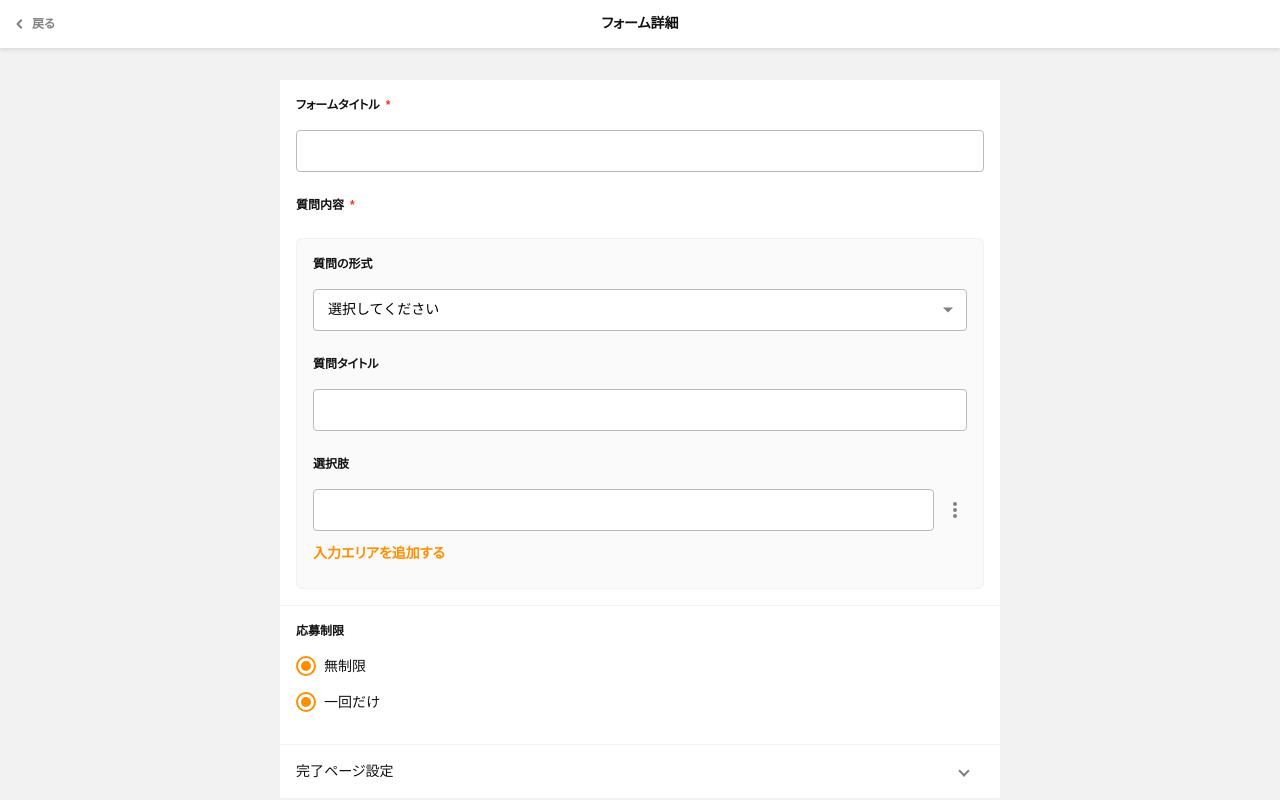
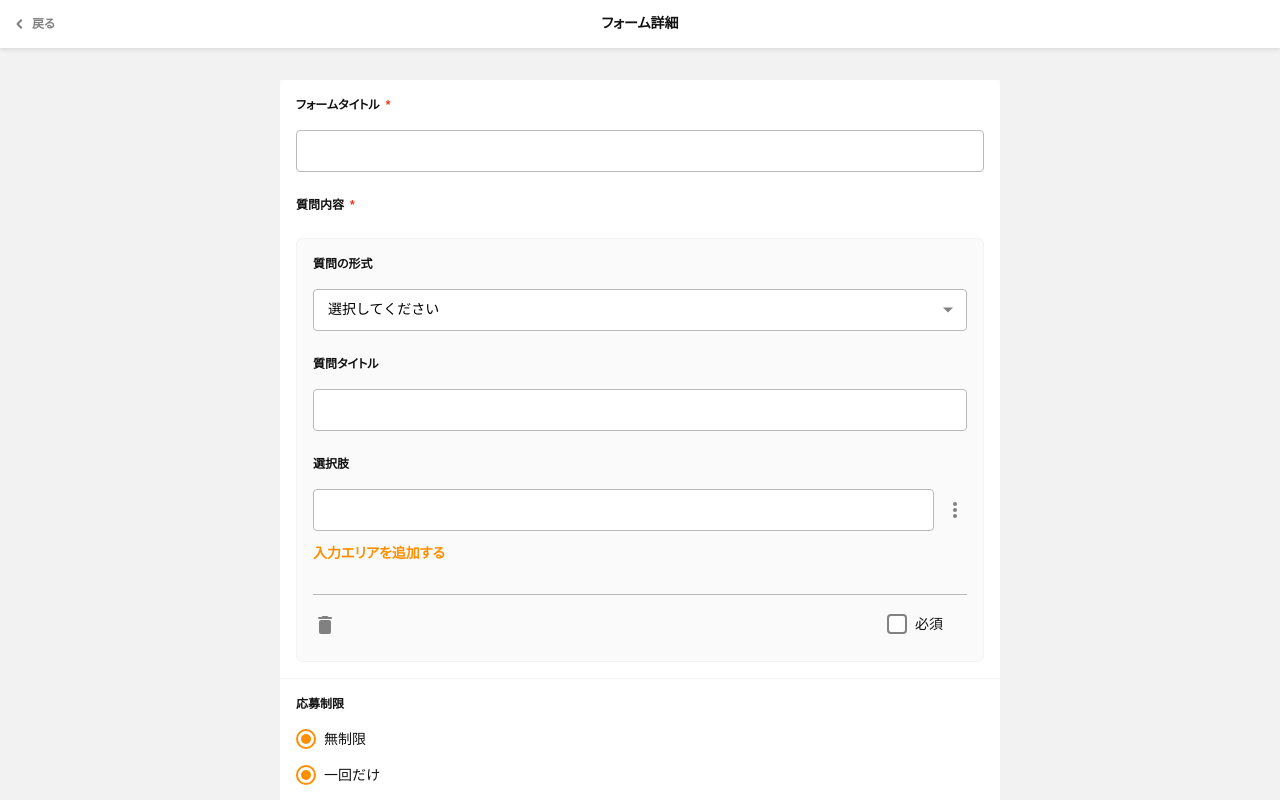
Before and after one commit to calbone/react-typescript-formik, a React (Create React App) app in the folder client/: page /enquete in a window 1280 px wide. Shown: the top 800 px of the page. Built offline with nearby package versions, Linux system fonts and the light colour scheme.

Commit message:
checkBoxコンポーネント追加

```diff
--- /dev/null
+++ b/client/src/components/CheckBox.tsx
@@ -0,0 +1,91 @@
+import * as React from 'react'
+import styled from 'styled-components'
+
+type CheckBoxProps = {
+  className?: string
+  name?: string
+  label?: string
+  value?: string
+}
+
+const CheckBoxComponent: React.FC<CheckBoxProps> = ({
+  className,
+  name,
+  label,
+  value
+}) => {
+  return (
+    <div className={className}>
+      <div className="item">
+        <input type="checkbox" name={name} id={value} className="input" />
+        <label htmlFor={value} className="label">
+          {label}
+        </label>
+      </div>
+    </div>
+  )
+}
+
+const CheckBox = styled(CheckBoxComponent)`
+  display: flex;
+  flex-wrap: wrap;
+  margin-bottom: -16px;
+  .item {
+    margin-right: 24px;
+    margin-bottom: 16px;
+  }
+  .input {
+    display: none;
+    &:disabled + .label {
+      color: #b9b9b9;
+      cursor: not-allowed;
+      &::before {
+        border-color: #b9b9b9;
+        background-color: #f2f2f2;
+      }
+    }
+    &:checked + .label {
+      &::before {
+        border-color: #ff8e00;
+        background-color: #ff8e00;
+      }
+      &::after {
+        border-color: #fff;
+      }
+    }
+  }
+  .label {
+    display: inline-block;
+    position: relative;
+    padding-left: 28px;
+    font-size: 14px;
+    line-height: 20px;
+    cursor: pointer;
+    transition: 0.2s;
+    &::before {
+      position: absolute;
+      top: 0;
+      left: 0;
+      width: 20px;
+      height: 20px;
+      border: 2px solid #818181;
+      border-radius: 4px;
+      background-color: #fff;
+      content: '';
+      transition: 0.2s;
+    }
+    &::after {
+      position: absolute;
+      top: 6px;
+      left: 5px;
+      transform: rotate(-45deg);
+      width: 10px;
+      height: 6px;
+      border-left: 2px solid transparent;
+      border-bottom: 2px solid transparent;
+      content: '';
+    }
+  }
+`
+
+export default CheckBox
--- a/client/src/containers/FormEnquete/EnqueteForm.tsx
+++ b/client/src/containers/FormEnquete/EnqueteForm.tsx
@@ -5,6 +5,7 @@ import FormLabel from '../../components/FormLabel'
 import { TextField, AddTextField } from '../../components/TextField'
 import TextArea from '../../components/TextArea'
 import SelectBox from '../../components/SelectBox'
+import CheckBox from '../../components/CheckBox'
 import RadioButton from '../../components/RadioButton'
 import ToggleButton from '../../components/ToggleButton'
 import Accordion from '../../components/Accordion'
@@ -126,6 +127,27 @@ const EnqueteForm = () => {
     font-weight: bold;
     cursor: pointer;
   `
+
+  const QuestionCheckBound = styled.div`
+    display: flex;
+    justify-content: space-between;
+    align-items: center;
+    margin-top: 30px;
+    border-top: #b9b9b9 solid 1px;
+    padding-top: 18px;
+    svg {
+      width: 24px;
+      height: 24px;
+      fill: #818181;
+      cursor: pointer;
+    }
+    .sortArea {
+      display: flex;
+      .c-sortIcon:not(:first-child) {
+        margin-left: 20px;
+      }
+    }
+  `
   return (
     <form onSubmit={formik.handleSubmit}>
       <FormQuestionBox>
@@ -160,6 +182,14 @@ const EnqueteForm = () => {
                 </TextFieldColumn>
                 <AddField>入力エリアを追加する</AddField>
               </FormGroup>
+              <QuestionCheckBound>
+                <Icon type="trash" />
+                <div className="sortArea">
+                  <span className="c-sortIcon c-sortIcon--up"></span>
+                  <span className="c-sortIcon c-sortIcon--down"></span>
+                </div>
+                <CheckBox label="必須" />
+              </QuestionCheckBound>
             </QuestionBox>
           </FormGroup>
         </div>
--- a/client/src/containers/FormList/index.tsx
+++ b/client/src/containers/FormList/index.tsx
@@ -8,7 +8,6 @@ import { readQuestionnaires } from '../../stores/domain/form/actions/questionnai
 import Icon from '../../components/Icon'
 import PageHeader from '../../components/PageHeader'
 import Tag from '../../components/Tag'
-import FieldInputText from '../../components/TextField/TextField'
 
 const FormList: React.FC<MergeProps> = ({
   readQuestionnaires,
@@ -77,7 +76,6 @@ const FormList: React.FC<MergeProps> = ({
           </CreateForm>
         </Link>
         <FormList>
-          <FieldInputText />
           {questionnaires.map((question, i) => {
             return (
               <Link to={`/enquete/${question.id}/edit`} key={i}>
```
